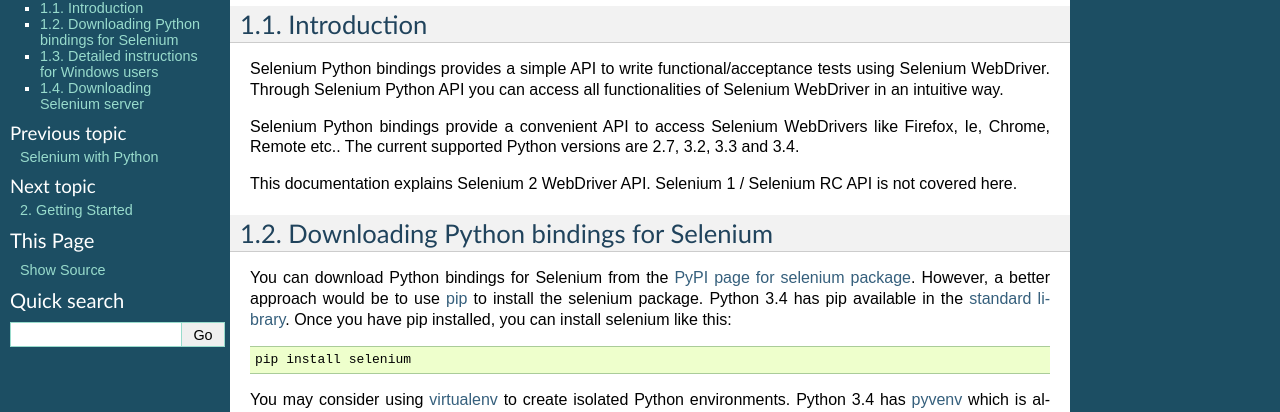
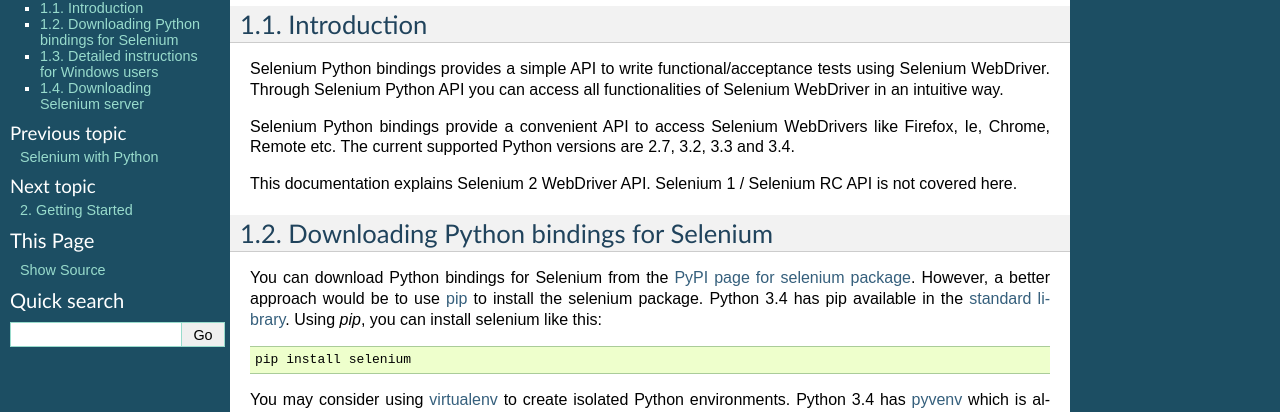
Before and after one commit to baijum/selenium-python, a Sphinx documentation site: the page built from source/installation.rst, in a window 1280 px wide. Shown: the part 90-502 px from the top of the page. Built offline with Sphinx 7.4.7, drawn with Linux system fonts in a browser that asks for light colours.

Commit message:
better sentence

```diff
--- a/source/installation.rst
+++ b/source/installation.rst
@@ -12,7 +12,7 @@
 WebDriver in an intuitive way.
 
 Selenium Python bindings provide a convenient API to access Selenium
-WebDrivers like Firefox, Ie, Chrome, Remote etc..  The current supported
+WebDrivers like Firefox, Ie, Chrome, Remote etc.  The current supported
 Python versions are 2.7, 3.2, 3.3 and 3.4.
 
 This documentation explains Selenium 2 WebDriver API.  Selenium
@@ -28,7 +28,7 @@
 `pip <http://www.pip-installer.org/en/latest/installing.html>`_ to
 install the selenium package.  Python 3.4 has pip available in the
 `standard library <http://docs.python.org/3.4/installing/index.html>`_.
-Once you have pip installed, you can install selenium like this::
+Using `pip`, you can install selenium like this::
 
   pip install selenium
 
```
